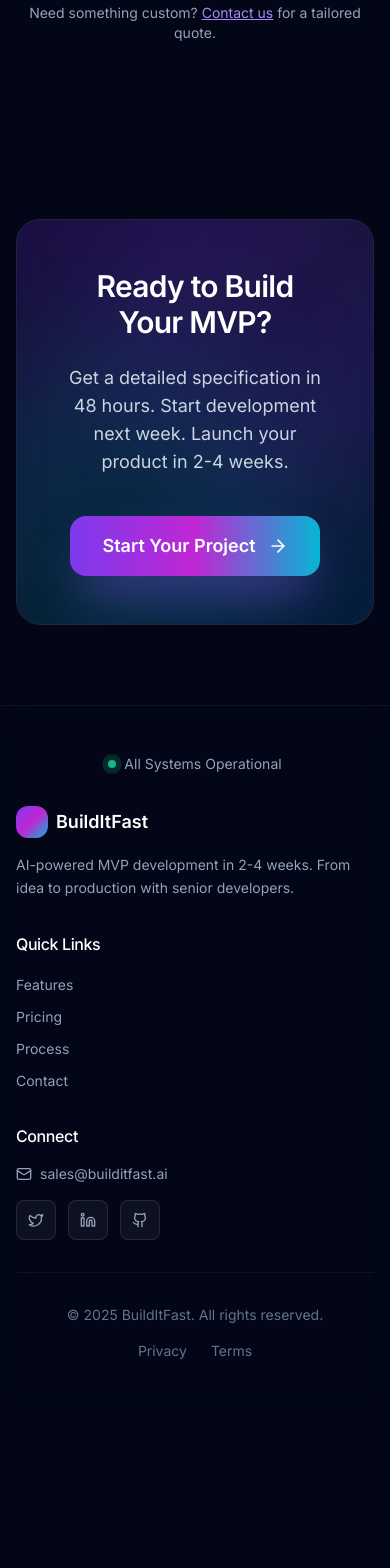
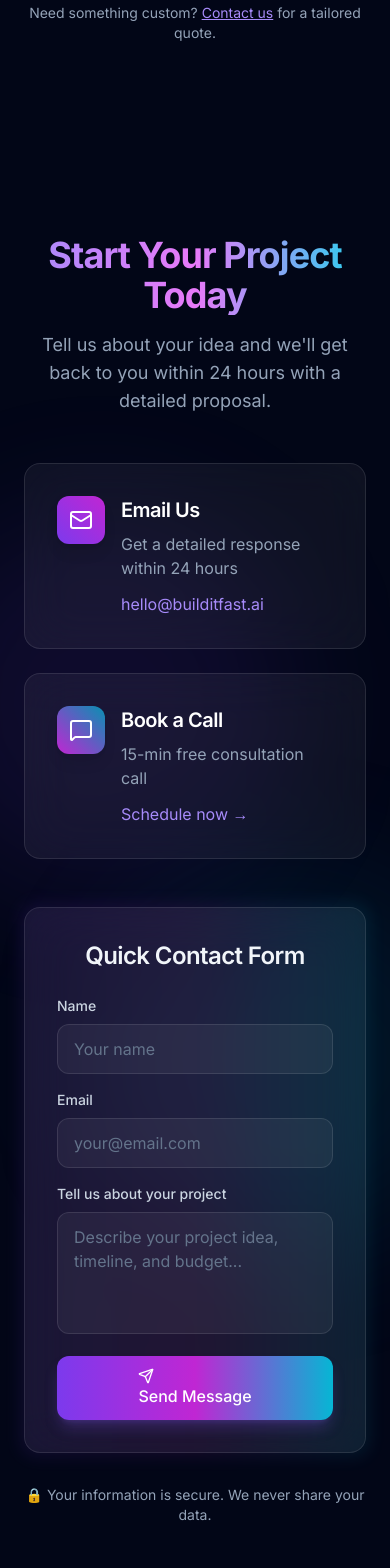
Before and after one commit to Nosdarm/agency, a Next.js app in the folder ai-studio-nextjs/: page / in a window 390 px wide. Shown: the part 6020-7588 px from the top of the page. Before the commit the page ends 7429 px from the top, so only its background shows below. Built offline with nearby package versions, Linux system fonts and the light colour scheme; no server answers.

Commit message:
Add Contact section and fix navigation
- Add ContactSection with email, booking, and contact form
- Update Header navigation to match actual sections
- All anchor links now work: #features, #process, #pricing, #contact
- Smooth scroll already configured in globals.css

```diff
--- /dev/null
+++ b/ai-studio-nextjs/app/components/ContactSection.tsx
@@ -0,0 +1,166 @@
+'use client';
+
+import { motion } from 'framer-motion';
+import { Mail, MessageSquare, Send } from 'lucide-react';
+import { GlowButton } from './GlowButton';
+
+export function ContactSection() {
+  return (
+    <section id="contact" className="relative py-24 px-6 overflow-hidden">
+      {/* Background gradient blobs */}
+      <div className="absolute top-1/4 right-1/4 w-96 h-96 bg-violet-600/10 rounded-full blur-3xl" />
+      <div className="absolute bottom-1/4 left-1/4 w-96 h-96 bg-cyan-600/10 rounded-full blur-3xl" />
+
+      <div className="max-w-4xl mx-auto relative z-10">
+        {/* Header */}
+        <motion.div
+          initial={{ opacity: 0, y: 20 }}
+          whileInView={{ opacity: 1, y: 0 }}
+          viewport={{ once: true }}
+          transition={{ duration: 0.6 }}
+          className="text-center mb-12"
+        >
+          <h2 className="text-4xl md:text-5xl font-bold mb-4 bg-gradient-to-r from-violet-400 via-fuchsia-400 to-cyan-400 bg-clip-text text-transparent">
+            Start Your Project Today
+          </h2>
+          <p className="text-slate-400 text-lg max-w-2xl mx-auto">
+            Tell us about your idea and we'll get back to you within 24 hours with a detailed proposal.
+          </p>
+        </motion.div>
+
+        {/* Contact Options */}
+        <div className="grid md:grid-cols-2 gap-6 mb-12">
+          <motion.a
+            href="mailto:hello@builditfast.ai"
+            initial={{ opacity: 0, y: 20 }}
+            whileInView={{ opacity: 1, y: 0 }}
+            viewport={{ once: true }}
+            transition={{ duration: 0.6, delay: 0.1 }}
+            className="relative group"
+          >
+            <div className="relative h-full rounded-2xl border border-white/10 bg-white/5 backdrop-blur-xl p-8 hover:bg-white/10 hover:border-white/20 transition-all duration-300">
+              <div className="flex items-start gap-4">
+                <div className="p-3 rounded-xl bg-gradient-to-tr from-violet-600 to-fuchsia-600 text-white shadow-lg flex-shrink-0">
+                  <Mail className="w-6 h-6" />
+                </div>
+                <div>
+                  <h3 className="text-xl font-semibold mb-2 text-white">Email Us</h3>
+                  <p className="text-slate-400 mb-3">Get a detailed response within 24 hours</p>
+                  <p className="text-violet-400 group-hover:text-violet-300 transition-colors">
+                    hello@builditfast.ai
+                  </p>
+                </div>
+              </div>
+            </div>
+          </motion.a>
+
+          <motion.a
+            href="https://cal.com/builditfast"
+            target="_blank"
+            rel="noopener noreferrer"
+            initial={{ opacity: 0, y: 20 }}
+            whileInView={{ opacity: 1, y: 0 }}
+            viewport={{ once: true }}
+            transition={{ duration: 0.6, delay: 0.2 }}
+            className="relative group"
+          >
+            <div className="relative h-full rounded-2xl border border-white/10 bg-white/5 backdrop-blur-xl p-8 hover:bg-white/10 hover:border-white/20 transition-all duration-300">
+              <div className="flex items-start gap-4">
+                <div className="p-3 rounded-xl bg-gradient-to-tr from-fuchsia-600 to-cyan-600 text-white shadow-lg flex-shrink-0">
+                  <MessageSquare className="w-6 h-6" />
+                </div>
+                <div>
+                  <h3 className="text-xl font-semibold mb-2 text-white">Book a Call</h3>
+                  <p className="text-slate-400 mb-3">15-min free consultation call</p>
+                  <p className="text-violet-400 group-hover:text-violet-300 transition-colors">
+                    Schedule now →
+                  </p>
+                </div>
+              </div>
+            </div>
+          </motion.a>
+        </div>
+
+        {/* Quick Form */}
+        <motion.div
+          initial={{ opacity: 0, y: 20 }}
+          whileInView={{ opacity: 1, y: 0 }}
+          viewport={{ once: true }}
+          transition={{ duration: 0.6, delay: 0.3 }}
+          className="relative"
+        >
+          <div className="absolute -inset-1 bg-gradient-to-r from-violet-600/20 via-fuchsia-600/20 to-cyan-500/20 rounded-2xl blur opacity-50" />
+
+          <div className="relative rounded-2xl border border-white/10 bg-white/5 backdrop-blur-xl p-8">
+            <h3 className="text-2xl font-semibold mb-6 text-center">Quick Contact Form</h3>
+
+            <form className="space-y-4" action="https://formspree.io/f/YOUR_FORM_ID" method="POST">
+              <div className="grid md:grid-cols-2 gap-4">
+                <div>
+                  <label htmlFor="name" className="block text-sm font-medium text-slate-300 mb-2">
+                    Name
+                  </label>
+                  <input
+                    type="text"
+                    id="name"
+                    name="name"
+                    required
+                    className="w-full px-4 py-3 rounded-xl bg-white/5 border border-white/10 text-white placeholder-slate-500 focus:outline-none focus:border-violet-500/50 focus:bg-white/10 transition-all"
+                    placeholder="Your name"
+                  />
+                </div>
+
+                <div>
+                  <label htmlFor="email" className="block text-sm font-medium text-slate-300 mb-2">
+                    Email
+                  </label>
+                  <input
+                    type="email"
+                    id="email"
+                    name="email"
+                    required
+                    className="w-full px-4 py-3 rounded-xl bg-white/5 border border-white/10 text-white placeholder-slate-500 focus:outline-none focus:border-violet-500/50 focus:bg-white/10 transition-all"
+                    placeholder="your@email.com"
+                  />
+                </div>
+              </div>
+
+              <div>
+                <label htmlFor="project" className="block text-sm font-medium text-slate-300 mb-2">
+                  Tell us about your project
+                </label>
+                <textarea
+                  id="project"
+                  name="project"
+                  required
+                  rows={4}
+                  className="w-full px-4 py-3 rounded-xl bg-white/5 border border-white/10 text-white placeholder-slate-500 focus:outline-none focus:border-violet-500/50 focus:bg-white/10 transition-all resize-none"
+                  placeholder="Describe your project idea, timeline, and budget..."
+                />
+              </div>
+
+              <GlowButton
+                variant="primary"
+                className="w-full justify-center"
+              >
+                <Send className="w-4 h-4" />
+                Send Message
+              </GlowButton>
+            </form>
+          </div>
+        </motion.div>
+
+        {/* Trust badge */}
+        <motion.p
+          initial={{ opacity: 0 }}
+          whileInView={{ opacity: 1 }}
+          viewport={{ once: true }}
+          transition={{ duration: 0.6, delay: 0.4 }}
+          className="text-center text-slate-400 text-sm mt-8"
+        >
+          🔒 Your information is secure. We never share your data.
+        </motion.p>
+      </div>
+    </section>
+  );
+}
--- a/ai-studio-nextjs/app/components/Header.tsx
+++ b/ai-studio-nextjs/app/components/Header.tsx
@@ -6,10 +6,8 @@ import { Menu, X } from 'lucide-react';
 
 const navLinks = [
   { name: 'Features', href: '#features' },
+  { name: 'Process', href: '#process' },
   { name: 'Pricing', href: '#pricing' },
-  { name: 'Cases', href: '#cases' },
-  { name: 'Process', href: '#process' },
-  { name: 'FAQ', href: '#faq' },
   { name: 'Contact', href: '#contact' },
 ];
 
--- a/ai-studio-nextjs/app/components/NewLandingPage.tsx
+++ b/ai-studio-nextjs/app/components/NewLandingPage.tsx
@@ -6,6 +6,7 @@ import { TechStackMarquee } from './TechStackMarquee';
 import { BentoGrid } from './BentoGrid';
 import { ProcessPipeline } from './ProcessPipeline';
 import { PricingSection } from './PricingSection';
+import { ContactSection } from './ContactSection';
 import { CTASection } from './CTASection';
 import { Footer } from './Footer';
 
@@ -18,6 +19,7 @@ export function NewLandingPage() {
       <BentoGrid />
       <ProcessPipeline />
       <PricingSection />
+      <ContactSection />
       <CTASection />
       <Footer />
     </div>
```
